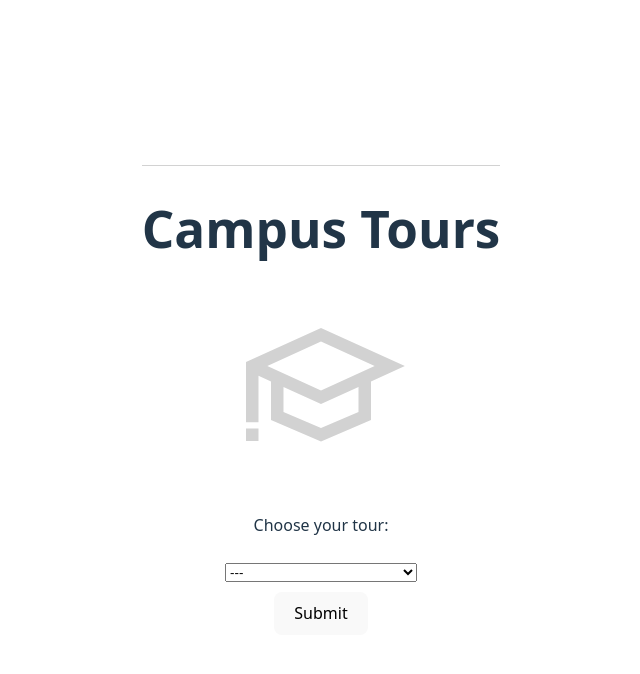
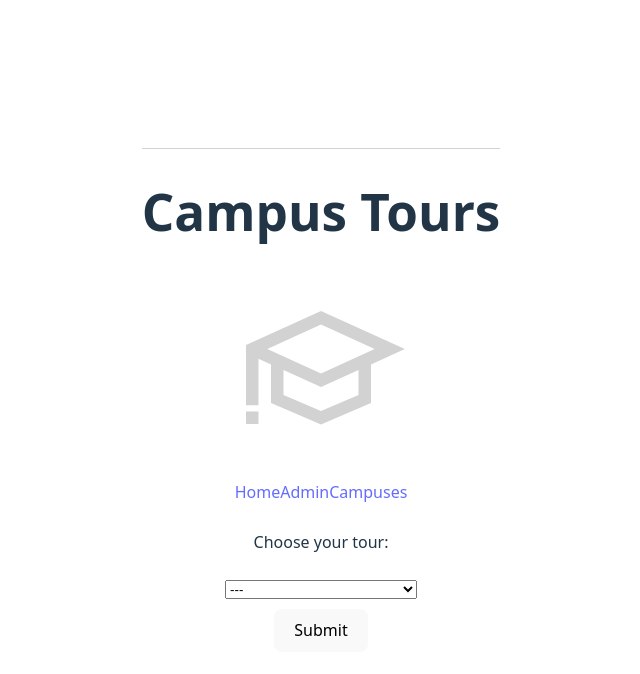
Before and after one commit to blakeallard/CS1D---Project-1-College-Tour, a React (Vite) app in the folder frontend/: page / in a window 1280 px wide. Shown: the top 674 px of the page, without its empty margins (319-959 px from the left). Built offline with nearby package versions, Linux system fonts and the light colour scheme.

Commit message:
Create NavBar, AdminLogin components

```diff
--- /dev/null
+++ b/frontend/src/components/NavBar/NavBar.jsx
@@ -0,0 +1,11 @@
+import { NavLink } from "react-router";
+
+export default function NavBar() {
+    return (
+        <nav>
+            <NavLink to={"/"}>Home</NavLink>
+            <NavLink to={"/admin"}>Admin</NavLink>
+            <NavLink to={"/campuses"}>Campuses</NavLink>
+        </nav>
+    );
+}
--- a/frontend/src/pages/Home/Home.jsx
+++ b/frontend/src/pages/Home/Home.jsx
@@ -1,4 +1,5 @@
 import { useState } from 'react'
+import NavBar from '../../components/NavBar/NavBar';
 import './Home.css'
 
 export default function Home() {
@@ -39,6 +40,7 @@ export default function Home() {
       <h1>Campus Tours</h1>
       <img className="menu_logo" src="/src/assets/grad-cap-logo.svg" alt="graduation cap" />
       <div className="menu_selection">
+        <NavBar />
         <p>Choose your tour:</p>
         <select name="tour_type_selection" onChange={handleSelected}>
           <option value="none">---</option>
```
Also changed, not shown: frontend/src/components/AdminLogin/AdminLogin.css (added), frontend/src/components/AdminLogin/AdminLogin.jsx (added), frontend/src/components/NavBar/NavBar.css (added).
